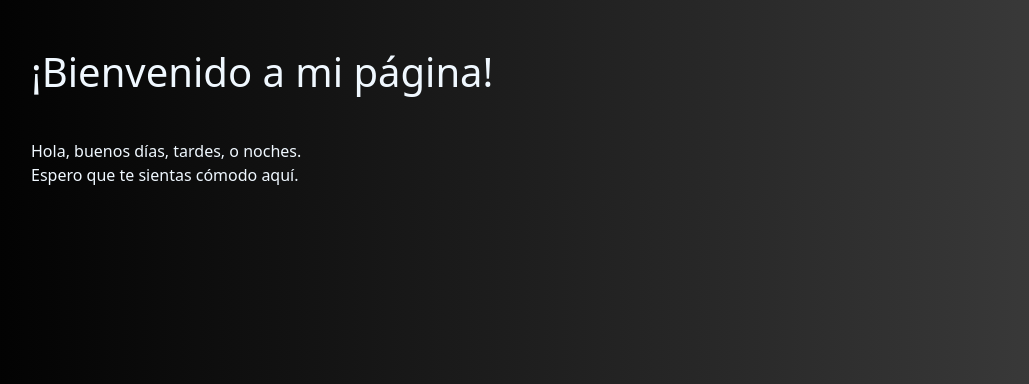
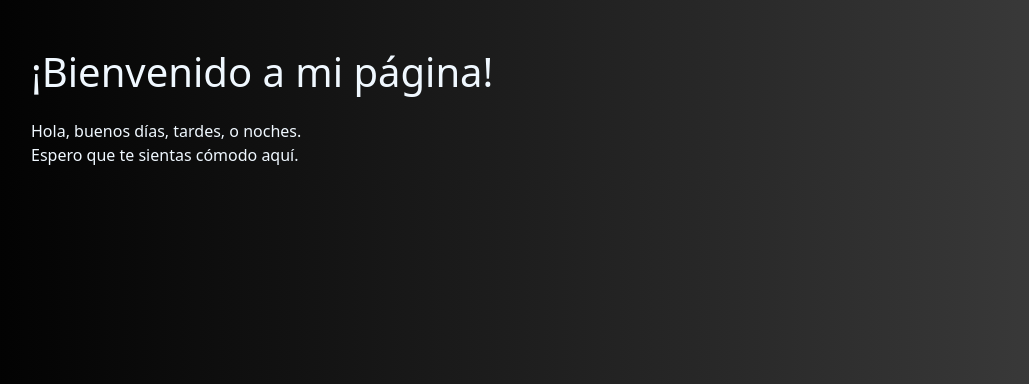
Before and after one commit to SmoothCh1ken/manuweb, a Flask app: page / in a window 1280 px wide. Shown: the part 56-440 px from the top of the page, without its empty margins (51-1080 px from the left). Run offline with Flask 2, Linux system fonts and the light colour scheme.

Commit message:
Update main.css

```diff
--- a/static/css/main.css
+++ b/static/css/main.css
@@ -9,5 +9,5 @@ body {
 
 }
 p{
-  padding-top: 35px;
+  padding-top: 15px;
 }
```
